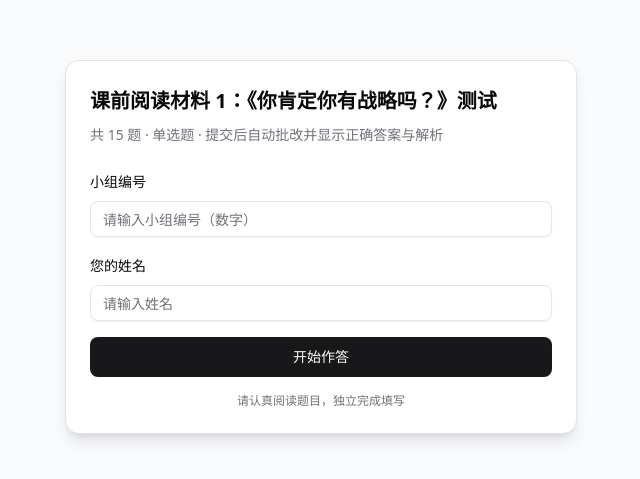
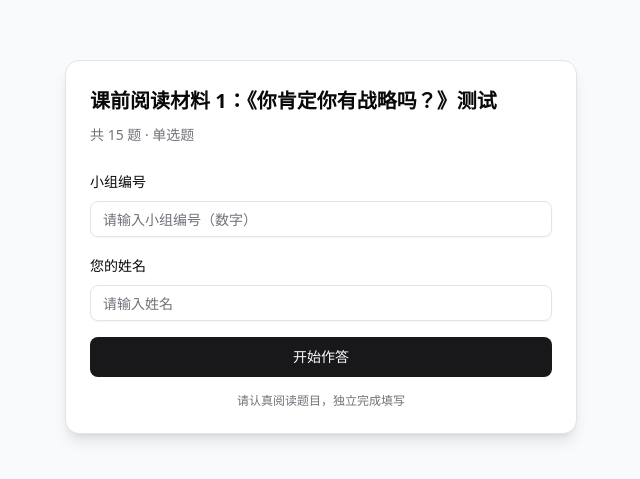
Before and after one commit to bozhutarek-dev/strategy-quiz, a React (Vite) app: page / in a window 1280 px wide. Shown: the part 153-632 px from the top of the page, without its empty margins (319-959 px from the left). Built offline with nearby package versions, Linux system fonts and the light colour scheme.

Commit message:
战略测试问卷：源码

```diff
--- a/src/data/questions.ts
+++ b/src/data/questions.ts
@@ -10,7 +10,7 @@ export interface Question {
 }
 
 export const QUIZ_TITLE = '课前阅读材料 1：《你肯定你有战略吗？》测试'
-export const QUIZ_SUBTITLE = '共 15 题 · 单选题 · 提交后自动批改并显示正确答案与解析'
+export const QUIZ_SUBTITLE = '共 15 题 · 单选题'
 
 export const questions: Question[] = [
   {
```
